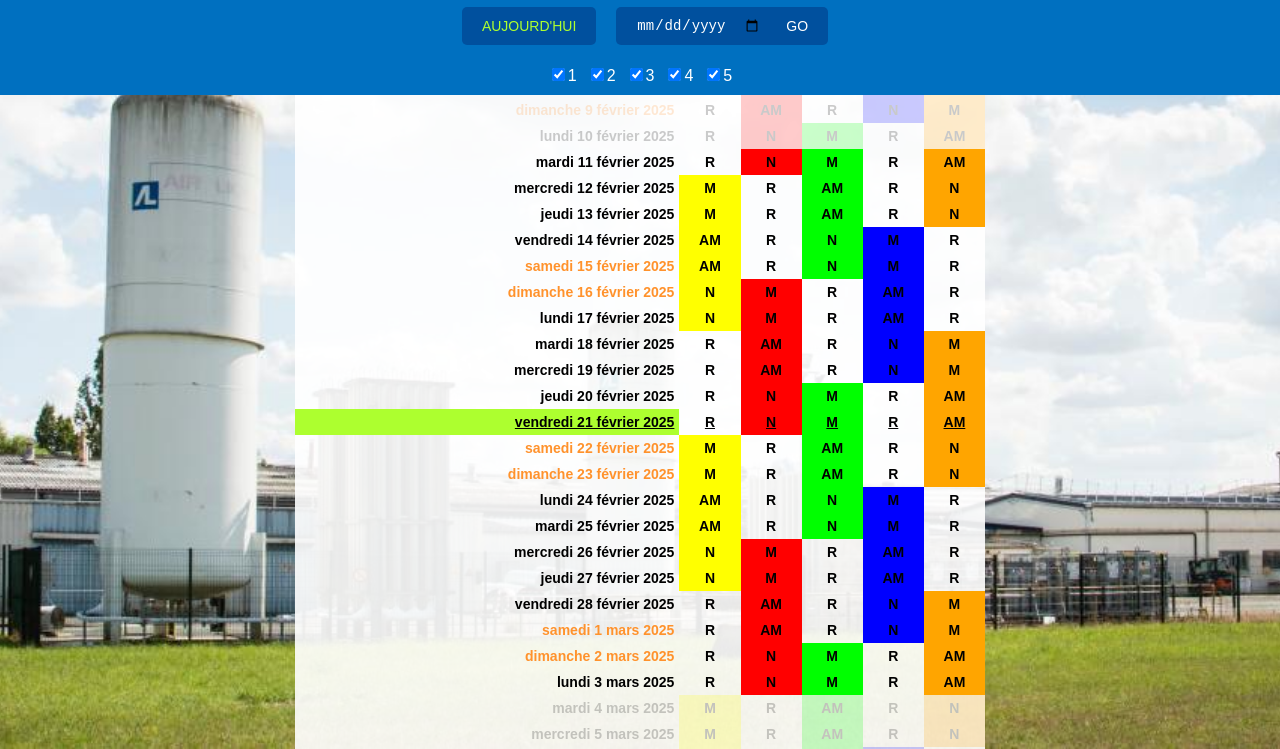
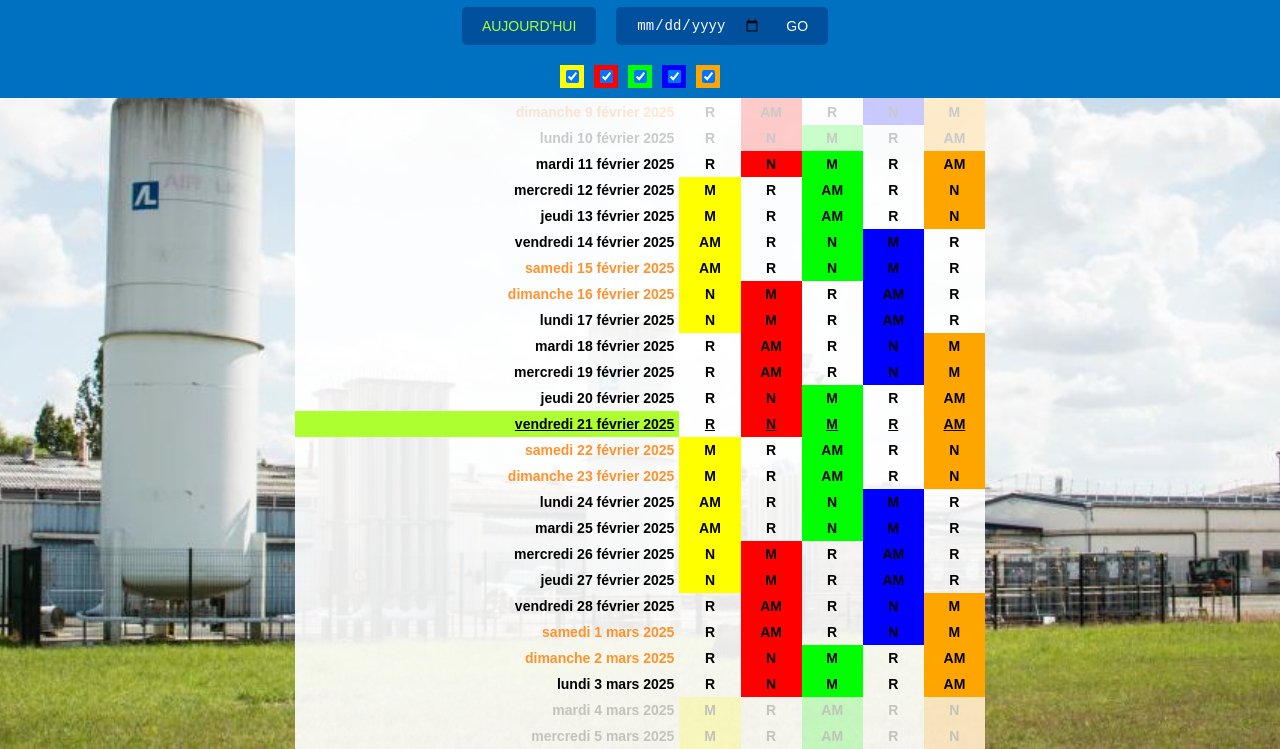
Before and after one commit to NicoWithManyO/SGQplanning5x8, a plain HTML site: page index.html in a window 1280 px wide. Shown: the part 51-800 px from the top of the page. Drawn offline with Linux system fonts and the light colour scheme.

Commit message:
add colors checkbox

```diff
--- a/index.html
+++ b/index.html
@@ -16,11 +16,11 @@
         <button class="btn-go" onclick="validateDate()">GO</button>
     </div>
     <div class="checkbox-container">
-        <label class="one"><input type="checkbox" class="team-checkbox" data-team="0" checked>1</label>
-        <label class="two"><input type="checkbox" class="team-checkbox" data-team="1" checked>2</label>
-        <label class="three"><input type="checkbox" class="team-checkbox" data-team="2" checked>3</label>
-        <label class="four"><input type="checkbox" class="team-checkbox" data-team="3" checked>4</label>
-        <label class="five"><input type="checkbox" class="team-checkbox" data-team="4" checked>5</label>
+        <label class="one"><input type="checkbox" class="team-checkbox" data-team="0" checked></label>
+        <label class="two"><input type="checkbox" class="team-checkbox" data-team="1" checked></label>
+        <label class="three"><input type="checkbox" class="team-checkbox" data-team="2" checked></label>
+        <label class="four"><input type="checkbox" class="team-checkbox" data-team="3" checked></label>
+        <label class="five"><input type="checkbox" class="team-checkbox" data-team="4" checked></label>
     </div>
     <div id="calendarContainer" class="calendar">
         <table id="calendarBody">
--- a/scripts.js
+++ b/scripts.js
@@ -18,7 +18,7 @@ const teamColors = ["#FFFF00", "#FF0000", "#00FF00",  "#0000FF", "#FFA500"];
 const holidays = [
     "01-01", // Jour de l'An
     /* "04-21", // Lundi de Pâques */
-    "05-10", // Fête du Travail
+    "05-01", // Fête du Travail
     "05-08", // Victoire 1945
     "05-29", // Ascension
     "06-07", // Lundi de Pentecôte
--- a/styles.css
+++ b/styles.css
@@ -192,17 +192,25 @@ td {
 }
 
 .one {
-    color : "#FFFF00";
+    background-color : #FFFF00;
+    padding: 2px;
+}
+.input {
+    color : white;
 }
 .two {
-    color : "#FF0000";
+    background-color : #FF0000;
+    padding: 2px;
 }
 .three {
-    color : "#00FF00";
+    background-color : #00FF00;
+    padding: 2px;
 }
 .four {
-    color : "#0000FF";
+    background-color : #0000FF;
+    padding: 2px;
 }
 .five {
-    color : "#FFA500";
+    background-color : #FFA500;
+    padding: 2px;
 }
```
